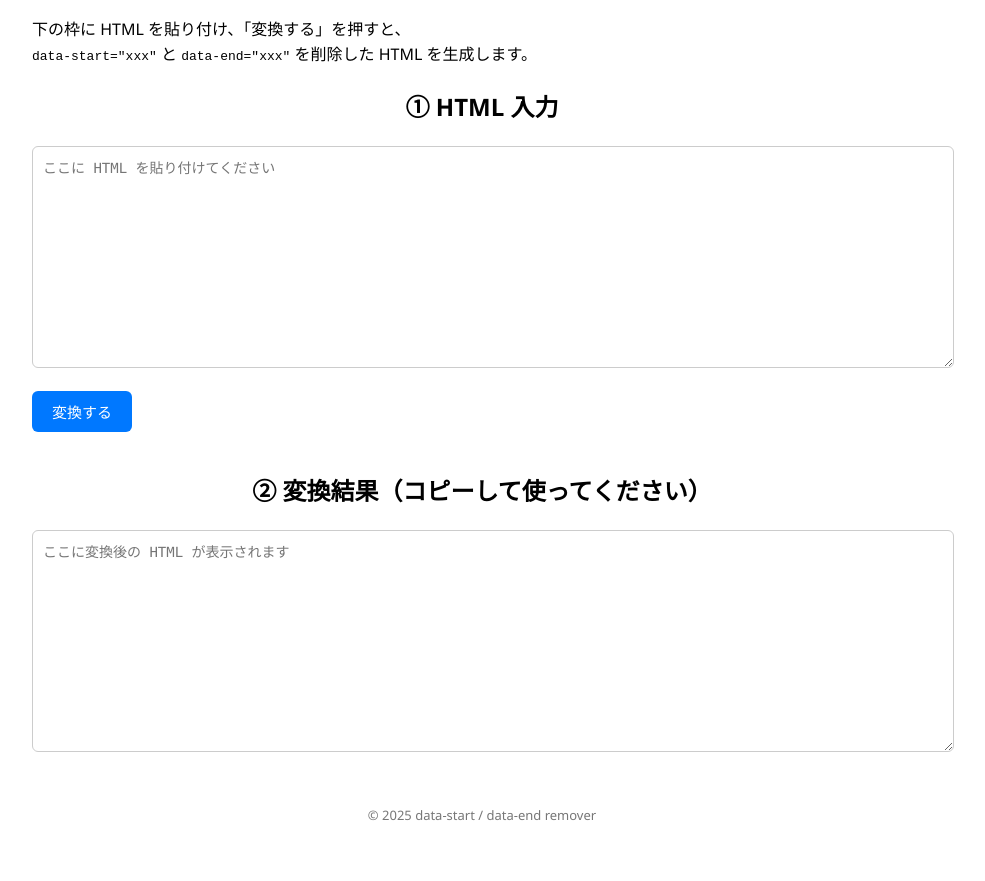
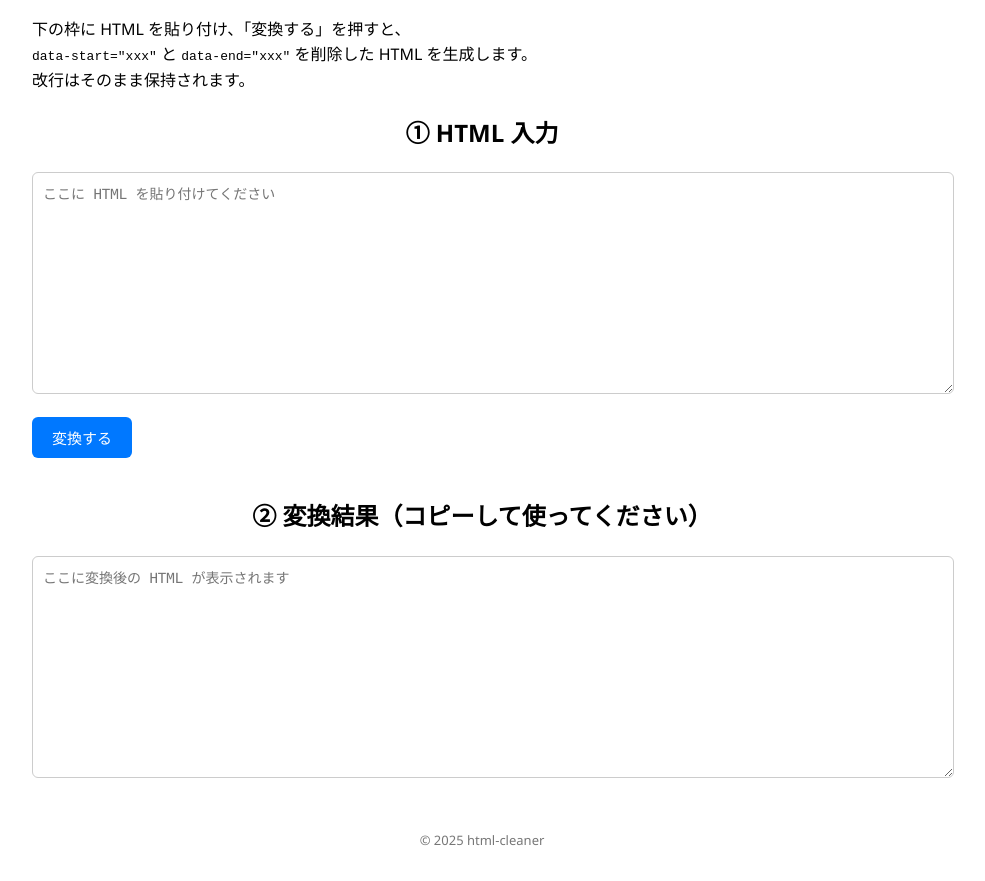
Before and after one commit to bujutu/html-cleaner, a plain HTML site: page index.html in a window 1280 px wide. Shown: the part 106-987 px from the top of the page, without its empty margins (158-1143 px from the left). Before the commit the page ends 962 px from the top, so only its background shows below. Drawn offline with Linux system fonts and the light colour scheme.

Commit message:
Update index.html
改行は消さないよう変更

```diff
--- a/index.html
+++ b/index.html
@@ -61,7 +61,8 @@
 
     <h1>data-start / data-end 削除ツール</h1>
     <p>下の枠に HTML を貼り付け、「変換する」を押すと、<br>
-    <code>data-start="xxx"</code> と <code>data-end="xxx"</code> を削除した HTML を生成します。</p>
+    <code>data-start="xxx"</code> と <code>data-end="xxx"</code> を削除した HTML を生成します。<br>
+    改行はそのまま保持されます。</p>
 
     <h2>① HTML 入力</h2>
     <textarea id="input" placeholder="ここに HTML を貼り付けてください"></textarea>
@@ -79,15 +80,14 @@
         html = html.replace(/data-start="[^"]*"/g, "")
                 .replace(/data-end="[^"]*"/g, "");
 
-        // 空白が2つ以上 → 1つに整形
-        html = html.replace(/\s+/g, " ")
-                .replace(/ \>/g, ">");
+        // タグ内の余計な空白だけ整理
+        html = html.replace(/\s+>/g, ">").trim();
 
         document.getElementById("output").value = html.trim();
     }
     </script>
 
-    <div class="footer">© 2025 data-start / data-end remover</div>
+    <div class="footer">© 2025 html-cleaner</div>
 
 </body>
 </html>
```
